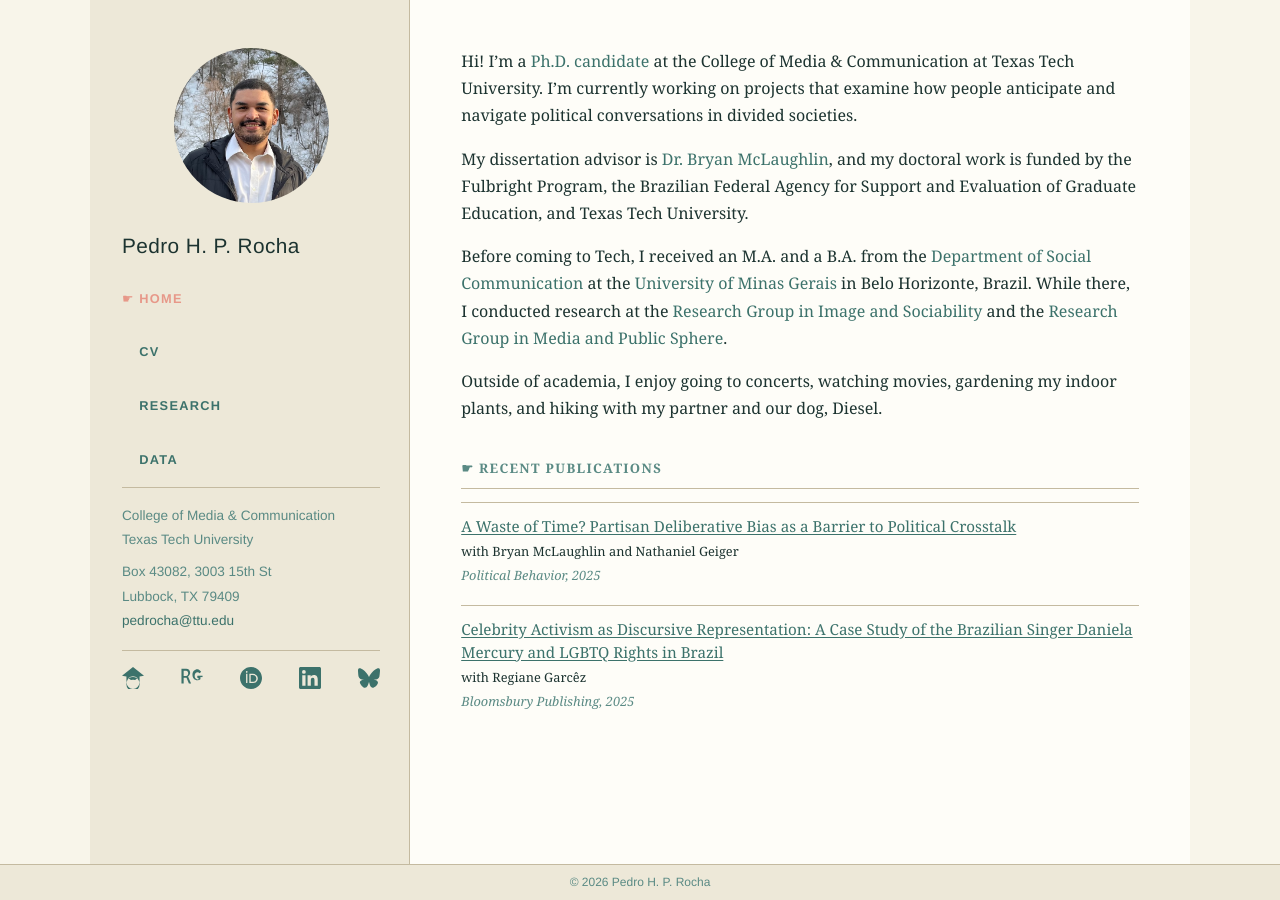
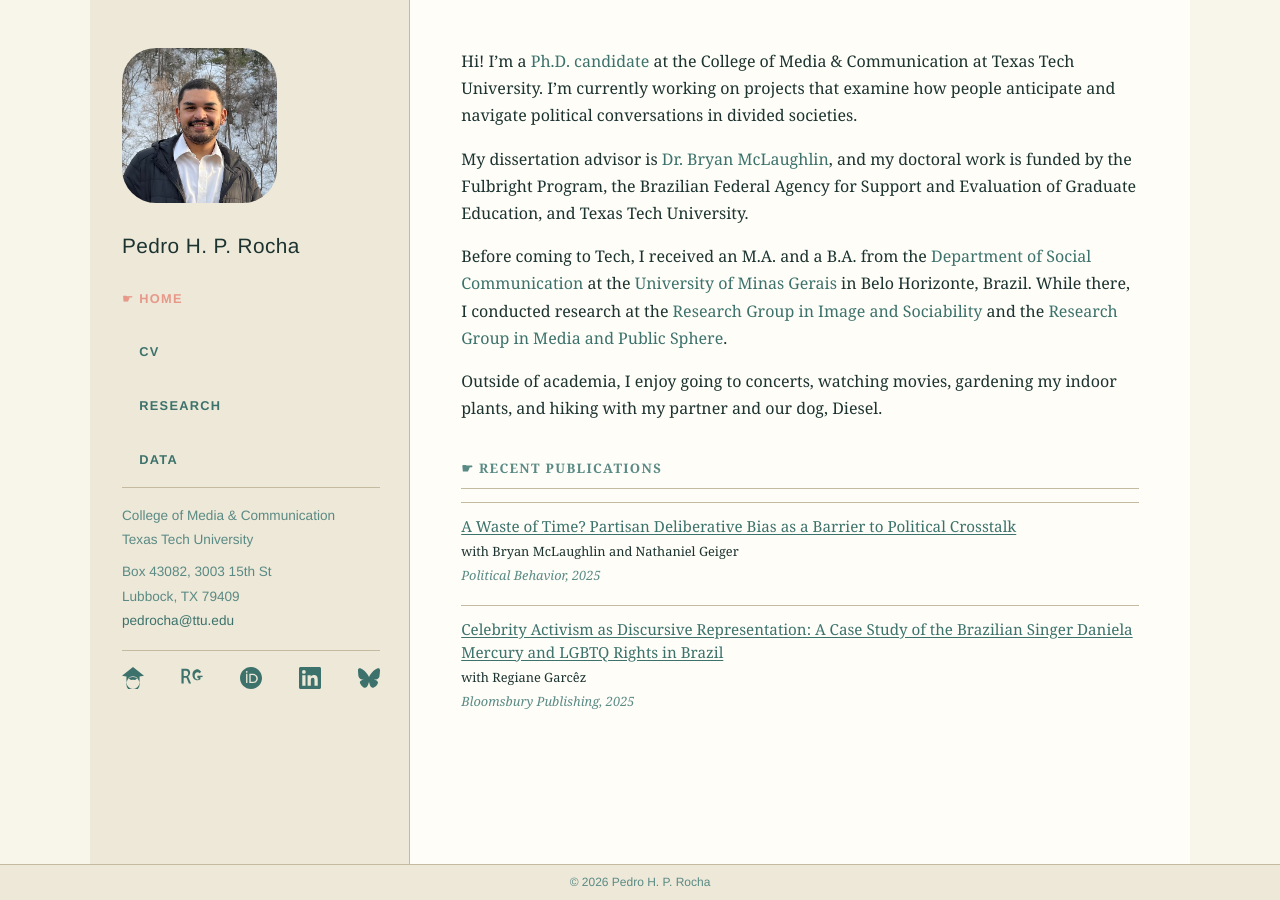
Before and after one commit to pedrohprocha/pedrohprocha.github.io, a Jekyll site: the page built from index.md, in a window 1280 px wide. Built offline with Jekyll 4.4.1, drawn with Linux system fonts in a browser that asks for light colours; some web fonts are replaced.

Commit message:
Headshot: squircle border-radius and left-align to name
- border-radius: 50% → 22% (squircle)
- margin: 0 auto → 0 0 (left-aligned with name)

Co-Authored-By: Claude Sonnet 4.6 <noreply@anthropic.com>

```diff
--- a/assets/css/main.css
+++ b/assets/css/main.css
@@ -368,9 +368,9 @@ h3 {
     height: auto;
     aspect-ratio: 1 / 1;
     object-fit: cover;
-    border-radius: 50%;
+    border-radius: 22%;
     display: block;
-    margin: 0 auto 1.8rem;
+    margin: 0 0 1.8rem;
 }
 
 .sidebar h1 {
```
